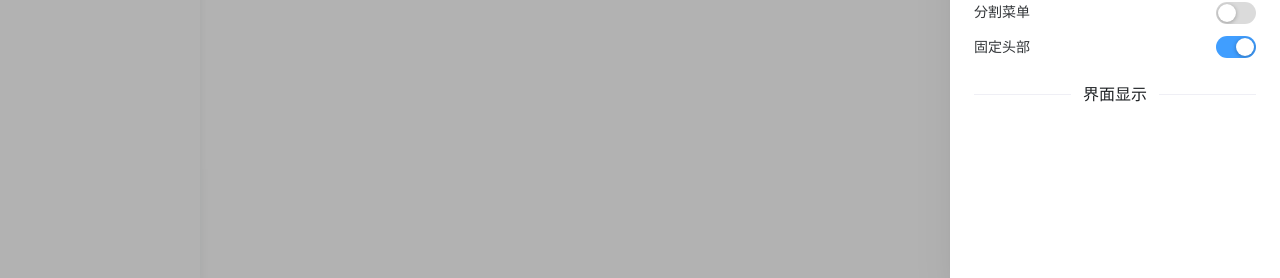
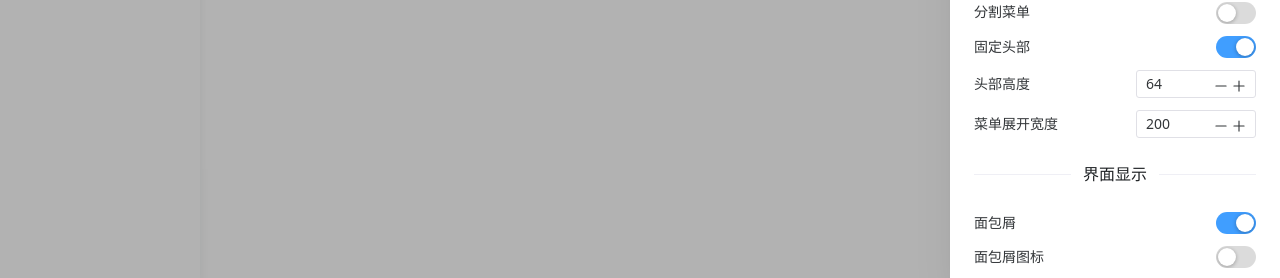
Before and after one commit to soybeanjs/soybean-admin, a Vue app: page /home in a window 1280 px wide. Both pictures are taken after a click on the element 1260 px from the left and 32 px from the top of the page. Shown: the part 518-796 px from the top of the page. Built offline with nearby package versions, Linux system fonts and the light colour scheme.

Commit message:
feat(projects): 主题配置：页面功能和页面显示

```diff
--- a/src/interface/index.ts
+++ b/src/interface/index.ts
@@ -1,2 +1,2 @@
 export { UserInfo } from './business';
-export { ThemeSettings, NavMode } from './theme';
+export { ThemeSettings, NavMode, AnimateType } from './theme';
--- a/src/layouts/BasicLayout/components/SettingDrawer/components/PageFunc/index.vue
+++ b/src/layouts/BasicLayout/components/SettingDrawer/components/PageFunc/index.vue
@@ -1,22 +1,39 @@
 <template>
   <n-divider title-placement="center">界面功能</n-divider>
   <n-space vertical size="large">
-    <div class="flex-y-center justify-between">
-      <span>分割菜单</span>
+    <setting-menu-item label="分割菜单">
       <n-switch :value="theme.menuStyle.splitMenu" @update:value="handleSplitMenu" />
-    </div>
-    <div class="flex-y-center justify-between">
-      <span>固定头部</span>
+    </setting-menu-item>
+    <setting-menu-item label="固定头部">
       <n-switch :value="theme.headerStyle.fixed" @update:value="handleFixedHeader" />
-    </div>
+    </setting-menu-item>
+    <setting-menu-item label="头部高度">
+      <n-input-number
+        class="w-120px"
+        size="small"
+        :value="theme.headerStyle.height"
+        :step="1"
+        @update:value="handleHeaderHeight"
+      />
+    </setting-menu-item>
+    <setting-menu-item label="菜单展开宽度">
+      <n-input-number
+        class="w-120px"
+        size="small"
+        :value="theme.menuStyle.width"
+        :step="10"
+        @update:value="handleMenuWidth"
+      />
+    </setting-menu-item>
   </n-space>
 </template>
 
 <script lang="ts" setup>
-import { NDivider, NSpace, NSwitch } from 'naive-ui';
+import { NDivider, NSpace, NSwitch, NInputNumber } from 'naive-ui';
 import { useThemeStore } from '@/store';
+import { SettingMenuItem } from '../common';
 
 const theme = useThemeStore();
-const { handleSplitMenu, handleFixedHeader } = useThemeStore();
+const { handleSplitMenu, handleFixedHeader, handleHeaderHeight, handleMenuWidth } = useThemeStore();
 </script>
 <style scoped></style>
--- a/src/layouts/BasicLayout/components/SettingDrawer/components/PageView/index.vue
+++ b/src/layouts/BasicLayout/components/SettingDrawer/components/PageView/index.vue
@@ -1,8 +1,42 @@
 <template>
   <n-divider title-placement="center">界面显示</n-divider>
+  <n-space vertical size="large">
+    <setting-menu-item label="面包屑">
+      <n-switch :value="theme.crumbsStyle.visible" @update:value="handleCrumbsVisible" />
+    </setting-menu-item>
+    <setting-menu-item label="面包屑图标">
+      <n-switch :value="theme.crumbsStyle.showIcon" @update:value="handleCrumbsIconVisible" />
+    </setting-menu-item>
+    <setting-menu-item label="多标签">
+      <n-switch :value="theme.multiTabStyle.visible" @update:value="handleMultiTabVisible" />
+    </setting-menu-item>
+    <setting-menu-item label="页面切换动画">
+      <n-switch :value="theme.pageStyle.animate" @update:value="handlePageAnimate" />
+    </setting-menu-item>
+    <setting-menu-item label="页面切换动画类型">
+      <n-select
+        class="w-120px"
+        size="small"
+        :value="theme.pageStyle.animateType"
+        :options="theme.pageStyle.animateTypeList"
+        @update:value="handlePageAnimateType"
+      />
+    </setting-menu-item>
+  </n-space>
 </template>
 
 <script lang="ts" setup>
-import { NDivider } from 'naive-ui';
+import { NDivider, NSpace, NSwitch, NSelect } from 'naive-ui';
+import { useThemeStore } from '@/store';
+import { SettingMenuItem } from '../common';
+
+const theme = useThemeStore();
+const {
+  handleCrumbsVisible,
+  handleCrumbsIconVisible,
+  handleMultiTabVisible,
+  handlePageAnimate,
+  handlePageAnimateType
+} = useThemeStore();
 </script>
 <style scoped></style>
--- /dev/null
+++ b/src/layouts/BasicLayout/components/SettingDrawer/components/common/SettingMenuItem.vue
@@ -0,0 +1,16 @@
+<template>
+  <div class="flex-y-center justify-between">
+    <span>{{ label }}</span>
+    <slot></slot>
+  </div>
+</template>
+
+<script lang="ts" setup>
+defineProps({
+  label: {
+    type: String,
+    default: ''
+  }
+});
+</script>
+<style scoped></style>
--- a/src/layouts/BasicLayout/components/SettingDrawer/components/common/index.ts
+++ b/src/layouts/BasicLayout/components/SettingDrawer/components/common/index.ts
@@ -1,3 +1,4 @@
 import ColorBlock from './ColorBlock.vue';
+import SettingMenuItem from './SettingMenuItem.vue';
 
-export { ColorBlock };
+export { ColorBlock, SettingMenuItem };
--- a/src/plugins/index.ts
+++ b/src/plugins/index.ts
@@ -1,5 +1,4 @@
 import setupSmoothScroll from './smooth-scroll';
-import setupNaive from './naive';
 import setupWindicssDarkMode from './dark-mode';
 
-export { setupSmoothScroll, setupNaive, setupWindicssDarkMode };
+export { setupSmoothScroll, setupWindicssDarkMode };
--- a/src/plugins/naive.ts
+++ /dev/null
@@ -1,30 +0,0 @@
-import {
-  create,
-  NLayout,
-  NLayoutSider,
-  NLayoutHeader,
-  NLayoutContent,
-  NLayoutFooter,
-  NSpace,
-  NButton,
-  NDatePicker,
-  NInput
-} from 'naive-ui';
-import type { App } from 'vue';
-
-export default function setupNaive(app: App) {
-  const naive = create({
-    components: [
-      NLayout,
-      NLayoutSider,
-      NLayoutHeader,
-      NLayoutContent,
-      NLayoutFooter,
-      NSpace,
-      NButton,
-      NDatePicker,
-      NInput
-    ]
-  });
-  app.use(naive);
-}
--- a/src/settings/theme/index.ts
+++ b/src/settings/theme/index.ts
@@ -1,4 +1,5 @@
 import type { ThemeSettings } from '@/interface';
+import { EnumAnimate } from '@/enum';
 
 const themeColorList = [
   '#409EFF',
@@ -36,7 +37,6 @@ const themeSettings: ThemeSettings = {
     theme: 'light'
   },
   menuStyle: {
-    collapsed: false,
     width: 200,
     collapsedWidth: 64,
     fixed: true,
@@ -58,7 +58,15 @@ const themeSettings: ThemeSettings = {
   },
   pageStyle: {
     animate: true,
-    animateType: 'zoom-fade'
+    animateType: 'zoom-fade',
+    animateTypeList: [
+      { value: 'zoom-fade', label: EnumAnimate['zoom-fade'] },
+      { value: 'zoom-out', label: EnumAnimate['zoom-out'] },
+      { value: 'fade-slide', label: EnumAnimate['fade-slide'] },
+      { value: 'fade', label: EnumAnimate.fade },
+      { value: 'fade-bottom', label: EnumAnimate['fade-bottom'] },
+      { value: 'fade-scale', label: EnumAnimate['fade-scale'] }
+    ]
   }
 };
 
--- a/src/store/modules/theme/index.ts
+++ b/src/store/modules/theme/index.ts
@@ -2,7 +2,7 @@ import { defineStore } from 'pinia';
 import type { GlobalThemeOverrides } from 'naive-ui';
 import { themeSettings } from '@/settings';
 import { store } from '@/store';
-import type { ThemeSettings, NavMode } from '@/interface';
+import type { ThemeSettings, NavMode, AnimateType } from '@/interface';
 import { getHoverAndPressedColor } from './helpers';
 
 type ThemeState = ThemeSettings;
@@ -69,9 +69,39 @@ const themeStore = defineStore({
     handleSplitMenu(isSplit: boolean) {
       this.menuStyle.splitMenu = isSplit;
     },
+    /** 更改菜单展开的宽度 */
+    handleMenuWidth(width: number) {
+      this.menuStyle.width = width;
+    },
+    /** 更改头部的高度(不包含tab标签) */
+    handleHeaderHeight(height: number) {
+      this.headerStyle.height = height;
+    },
     /** 固定头部 */
     handleFixedHeader(isFixed: boolean) {
       this.headerStyle.fixed = isFixed;
+    },
+    /** 设置多标签的显示 */
+    handleMultiTabVisible(visible: boolean) {
+      this.multiTabStyle.visible = visible;
+    },
+    /** 设置面包屑的显示 */
+    handleCrumbsVisible(visible: boolean) {
+      this.crumbsStyle.visible = visible;
+    },
+    /** 设置面包屑图标的显示 */
+    handleCrumbsIconVisible(visible: boolean) {
+      this.crumbsStyle.showIcon = visible;
+    },
+    /** 开启页面切换动画 */
+    handlePageAnimate(animate: boolean) {
+      this.pageStyle.animate = animate;
+    },
+    /** 设置页面切换动画类型 */
+    handlePageAnimateType(animateType: AnimateType) {
+      if (this.pageStyle.animate) {
+        this.pageStyle.animateType = animateType;
+      }
     }
   }
 });
```
Also changed, not shown: src/interface/theme.ts (+8 -1 lines).
